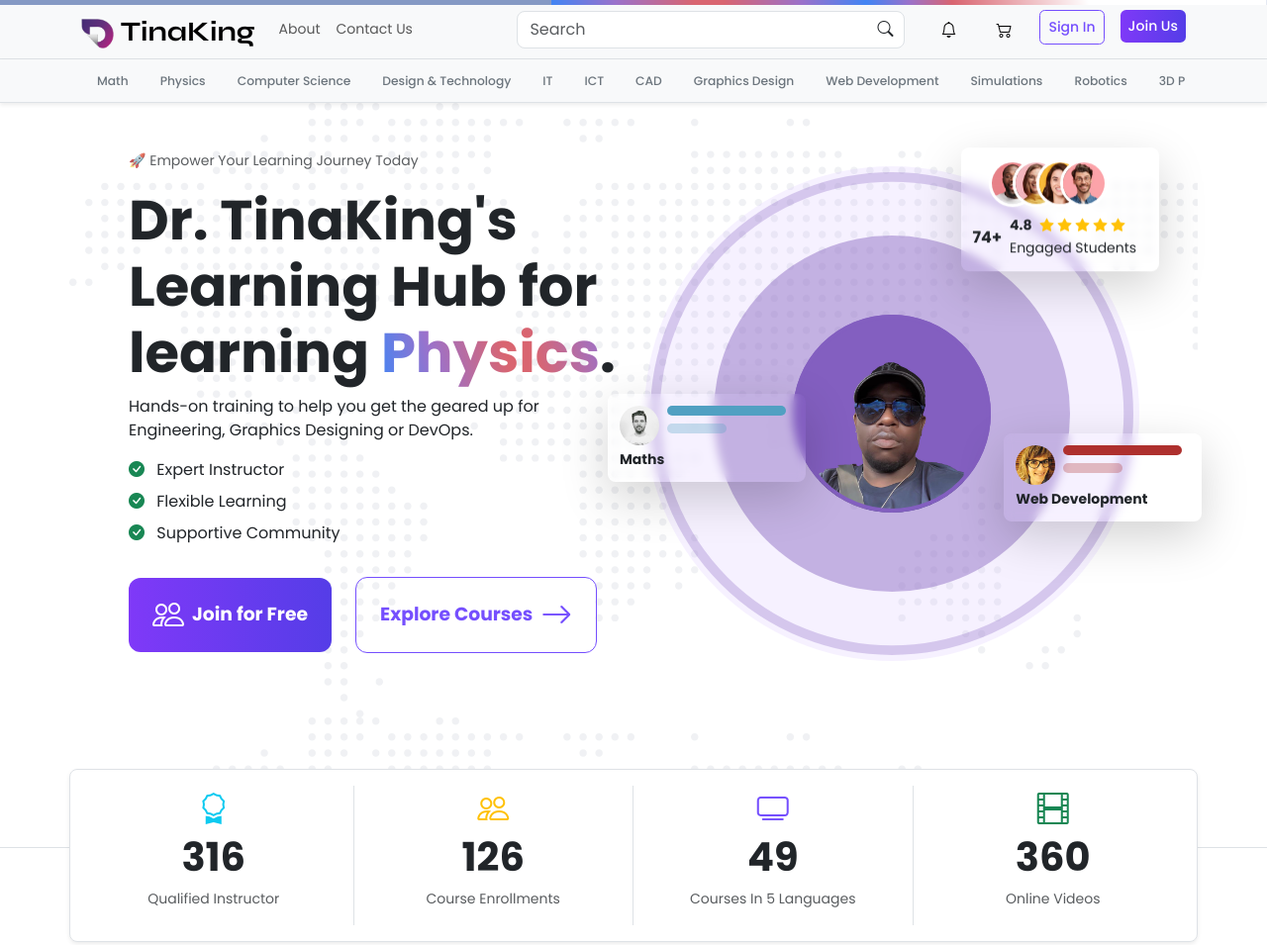
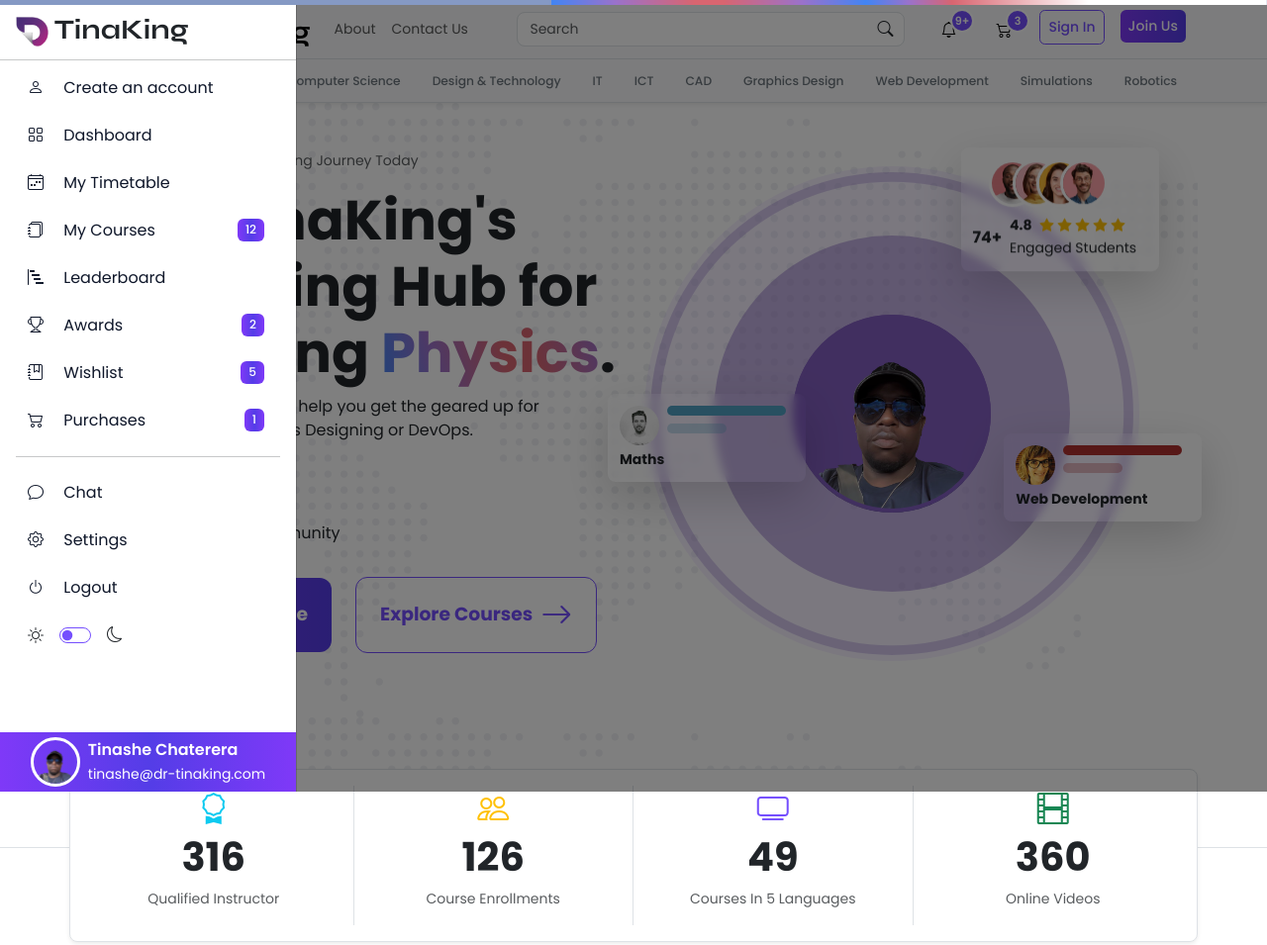
Before and after one commit to tinachats/educational_site, a website: page index.html in a window 1280 px wide. Shown: the top 955 px of the page at 99% size. Drawn offline with nearby package versions, Linux system fonts and the light colour scheme; some packages are replaced by stand-ins of ours.

Commit message:
Sidebar updates

```diff
--- a/assets/css/components/form-controls.css
+++ b/assets/css/components/form-controls.css
@@ -13,12 +13,12 @@
     box-shadow: 0 0 0 .25rem rgba(120, 56, 123, 0.25);
 }
 
-.form-check .form-check-input {
+.form-check.form-switch .form-check-input {
     --bs-form-switch-bg: url('../../images/app/off-switch-button.svg') !important;
     background-image: var(--bs-form-switch-bg) !important;
 }
 
-.form-check .form-check-input:checked {
+.form-check.form-switch .form-check-input:checked {
     --bs-form-switch-bg: url('../../images/app/on-switch-button.svg') !important;
     background-image: var(--bs-form-switch-bg) !important;
 }
--- a/assets/css/components/navbar.css
+++ b/assets/css/components/navbar.css
@@ -44,6 +44,7 @@
 
 .navbar.main-nav .search-form>input {
     border-radius: 0.5rem;
+    padding-right: 2rem;
 }
 
 .navbar.main-nav .search-form>i.search-icon {
@@ -52,6 +53,31 @@
     transform: translateY(-50%);
     right: 5%;
     font-size: 1rem;
+}
+
+.navbar.main-nav .nav-badge-item {
+    position: relative;
+}
+
+.navbar.main-nav .nav-badge-item>.badge {
+    position: absolute;
+    box-sizing: border-box;
+    display: flex;
+    flex-direction: column;
+    top: -0.05rem;
+    right: -0.35rem;
+    border: 2px solid var(--white);
+    font-size: 0.7rem;
+    font-weight: 600;
+    line-height: 0;
+    padding: 0.25rem 0.3rem;
+    width: 24px;
+    height: 24px;
+    border-radius: 50%;
+    justify-content: center;
+    align-items: center;
+    vertical-align: middle;
+    text-align: center;
 }
 /* /.Main Nav */
 
--- a/assets/css/components/sidebar.css
+++ b/assets/css/components/sidebar.css
@@ -12,6 +12,7 @@
     position: relative;
     list-style: none;
     padding-left: 0;
+    width: 100%;
 }
 
 .sidebar-menu>.offcanvas-body>.list>.list-item {
@@ -42,6 +43,16 @@
     color: #fff;
 }
 
+.sidebar-menu>.offcanvas-body>.list>.list-item>span.badge{
+    background: var(--linear-gradient);
+    color: #fff;
+}
+
+.sidebar-menu>.offcanvas-body>.list>.list-item:hover>span.badge{
+    background: transparent !important;
+    transition: 0.1s ease-in;
+}
+
 .sidebar-menu>.offcanvas-body>.list>.list-item>a {
     color: var(--dark);
 }
--- a/assets/css/utilities/colors.css
+++ b/assets/css/utilities/colors.css
@@ -41,6 +41,10 @@
     color: #0ea5e9 !important;
 }
 
+.bg-primary {
+    background-color: var(--app-color) !important;
+}
+
 .bg-success-soft {
     background-color: rgba(56, 161, 105, .1) !important;
     color: #38a169 !important;
--- a/index.html
+++ b/index.html
@@ -92,7 +92,7 @@
         function initMap() {
             map = new google.maps.Map(document.getElementById('map'), {
                 center: businessLocation,
-                zoom: 8
+                zoom: 12
             });
 
             // Fetch traffic status
@@ -240,7 +240,7 @@
             <nav class="navbar main-nav navbar-expand-lg bg-body-tertiary border-bottom">
                 <div class="container">
                     <!-- Toggle Side Menu Button -->
-                    <div class="d-inline-flex d-md-none">
+                    <div class="d-inline-flex">
                         <a class="btn-icon-circle fw-bold mt-2 me-3"  data-bs-toggle="offcanvas" href="#sidebar-menu" role="button" aria-controls="sidebar-menu">
                             <i class="bi-list"></i>
                         </a>
@@ -257,17 +257,17 @@
                     <!-- Left-Side Nav Elements -->
                     <ul class="d-none d-md-inline-flex navbar-nav me-auto mb-2 mb-lg-0">
                         <li class="nav-item">
-                            <a class="nav-link" href="#">About</a>
+                            <a class="nav-link" href="about.html">About</a>
                         </li>
                         <li class="nav-item">
-                            <a class="nav-link" href="#">Contact Us</a>
+                            <a class="nav-link" href="#contact-us">Contact Us</a>
                         </li>
                     </ul>
                     <!-- /.Left-Side Nav Elements -->
 
                     <!-- Search Form -->
                     <form class="search-form d-md-flex d-none position-relative me-3" role="search">
-                        <input class="form-control me-2" type="search" placeholder="Search" aria-label="Search">
+                        <input class="form-control text-sm me-2" type="search" placeholder="Search" aria-label="Search">
                         <i class="bi-search search-icon"></i>
                     </form>
                     <!-- /.Search Form -->
@@ -280,21 +280,29 @@
                                     <i class="bi-search"></i>
                                 </a>
                             </li>
-                            <li class="nav-item me-3">
+                            <li class="nav-item position-relative nav-badge-item me-3">
                                 <a class="nav-link btn-icon-circle fw-bold">
                                     <i class="bi-bell"></i>
                                 </a>
+                                <span class="position-absolute text-white badge rounded-pill bg-primary">
+                                    9+
+                                    <span class="visually-hidden">cart items</span>
+                                </span>
                             </li>
-                            <li class="nav-item me-3">
+                            <li class="nav-item position-relative nav-badge-item me-3">
                                 <a class="nav-link btn-icon-circle fw-bold">
                                     <i class="bi-cart2"></i>
                                 </a>
+                                <span class="position-absolute text-white badge rounded-pill bg-primary">
+                                    3
+                                    <span class="visually-hidden">cart items</span>
+                                </span>
                             </li>
                             <li class="nav-item me-3">
-                                <a class="nav-link btn btn-sm btn-outline-primary" href="/login.html" role="button">Sign In</a>
+                                <a class="nav-link btn btn-sm btn-outline-primary" href="login.html" role="button">Sign In</a>
                             </li>
                             <li class="nav-item">
-                                <a class="nav-link btn btn-sm btn-primary" href="/register.html" role="button">Join Us</a>
+                                <a class="nav-link btn btn-sm btn-primary" href="register.html" role="button">Join Us</a>
                             </li>
                         </ul>
                     </div>
@@ -308,7 +316,7 @@
                 <div class="container">
                     <nav class="nav" aria-label="Secondary navigation">
                         <a class="nav-link" href="#">
-                            <small class="text-capitalize">Math</small>
+                            <small class="text-capitalize">Mathematics</small>
                         </a>
                         <a class="nav-link" href="#">
                             <small class="text-capitalize">Physics</small>
@@ -1993,7 +2001,7 @@
     </main>
 
     <!-- Side Menu -->
-    <div class="sidebar-menu offcanvas offcanvas-start" tabindex="-1" id="sidebar-menu" aria-labelledby="sidebar-menu-label">
+    <aside class="sidebar-menu offcanvas offcanvas-start show" tabindex="-1" id="sidebar-menu" aria-labelledby="sidebar-menu-label">
         <div class="offcanvas-header py-0">
             <a class="navbar-brand app-logo" href="/">
                 <img src="assets/images/app/dr-tinaking-icon-logo.png" alt="Dr. TinaKing logo" width="33" height="30">
@@ -2004,60 +2012,76 @@
         <div class="offcanvas-body pt-0">
             <ul class="list">
                 <li class="list-item">
-                    <a href="/register.html">
+                    <a href="register.html">
                         <i class="bi-person me-3"></i> Create an account
                     </a>
                 </li>
                 <li class="list-item">
-                    <a href="/dashboard.html">
+                    <a href="dashboard.html">
                         <i class="bi-grid me-3"></i> Dashboard
                     </a>
                 </li>
                 <li class="list-item">
-                    <a href="/calendar.html">
+                    <a href="calendar.html">
                         <i class="bi-calendar4-week me-3"></i> My Timetable
                     </a>
                 </li>
                 <li class="list-item">
-                    <a href="/courses.html">
+                    <a href="courses.html">
                         <i class="bi-journals me-3"></i> My Courses
                     </a>
+                    <span class="float-end me-3 badge bg-primary text-white">
+                        12
+                        <span class="visually-hidden">courses</span>
+                    </span>
                 </li>
                 <li class="list-item">
-                    <a href="/leaderboard.html">
+                    <a href="leaderboard.html">
                         <i class="bi bi-bar-chart-steps me-3"></i> Leaderboard
                     </a>
                 </li>
                 <li class="list-item">
-                    <a href="/awards.html">
+                    <a href="awards.html">
                         <i class="bi-trophy me-3"></i> Awards
                     </a>
+                    <span class="float-end me-3 badge bg-primary text-white">
+                        2
+                        <span class="visually-hidden">awards</span>
+                    </span>
                 </li>
                 <li class="list-item">
-                    <a href="/wishlist.html">
+                    <a href="wishlist.html">
                         <i class="bi-journal-bookmark me-3"></i> Wishlist
                     </a>
+                    <span class="float-end me-3 badge bg-primary text-white">
+                        5
+                        <span class="visually-hidden">wishlist</span>
+                    </span>
                 </li>
                 <li class="list-item">
-                    <a href="/purchases.html">
+                    <a href="purchases.html">
                         <i class="bi-cart2 me-3"></i> Purchases
                     </a>
+                    <span class="float-end me-3 badge bg-primary text-white">
+                        1
+                        <span class="visually-hidden">purchases</span>
+                    </span>
                 </li>
             </ul>
             <hr>
             <ul class="list">
                 <li class="list-item">
-                    <a href="/calendar.html">
+                    <a href="calendar.html">
                         <i class="bi-chat me-3"></i> Chat
                     </a>
                 </li>
                 <li class="list-item">
-                    <a href="/courses.html">
+                    <a href="courses.html">
                         <i class="bi-gear me-3"></i> Settings
                     </a>
                 </li>
                 <li class="list-item">
-                    <a href="/logout.html">
+                    <a href="logout.html">
                         <i class="bi-power me-3"></i> Logout
                     </a>
                 </li>
@@ -2083,7 +2107,7 @@
                 </div>
             </div>
         </div>
-    </div>
+    </aside>
     <!-- /.Side Menu -->
 
     <!-- Footer -->
```
